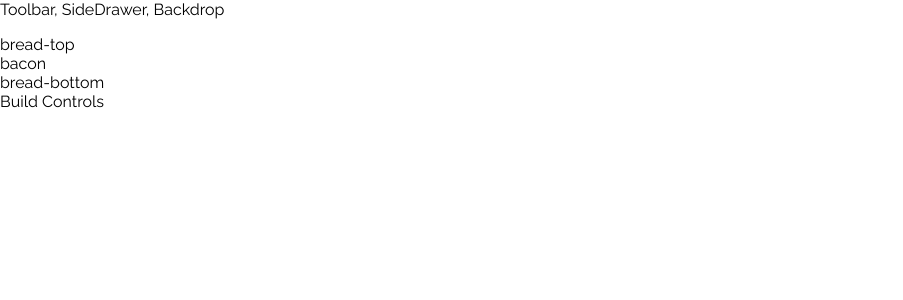
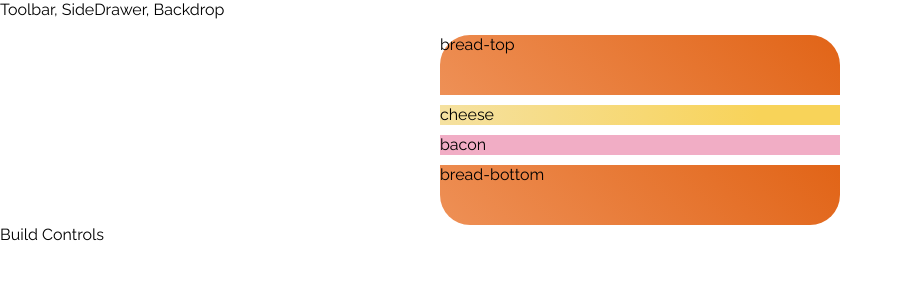
Before and after one commit to sofiapuch/burger-builder, a React (Create React App) app: page / in a window 1280 px wide. Shown: the top 300 px of the page, without its empty margins (0-903 px from the left). Built offline with nearby package versions, Linux system fonts and the light colour scheme.

Commit message:
Started basic burger styling

```diff
--- /dev/null
+++ b/src/components/Burger/Burger.scss
@@ -0,0 +1,40 @@
+$bread-border-radius: 30px;
+
+.burger {
+    align-items: center;
+    display: flex;
+    flex-direction: column;
+
+    &__ingredient {
+        height: 20px;
+        width: 400px;
+
+        &:not(:last-child) {
+            margin-bottom: 10px;
+        }
+
+        &--cheese {
+            background: linear-gradient(to right, #f5e1a0, #f8d359 80%);
+        }
+
+        &--bacon {
+            background: linear-gradient(to right, #f1adc5,  #f1adc5 80%);
+        }
+
+        &--bread-top,
+        &--bread-bottom {
+            height: 60px;
+            background: linear-gradient(45deg, #ee9056, darken(#ee9056, 15%));
+        }
+
+        &--bread-top {
+            border-top-left-radius: $bread-border-radius;
+            border-top-right-radius: $bread-border-radius;
+        }
+
+        &--bread-bottom {
+            border-bottom-left-radius: $bread-border-radius;
+            border-bottom-right-radius: $bread-border-radius;
+        }
+    }
+}
--- a/src/components/Burger/BurgerIngredient/index.js
+++ b/src/components/Burger/BurgerIngredient/index.js
@@ -7,7 +7,7 @@ const burgerIngredient = (props) => {
         return null;
     }
 
-    const ingredientClass = `burgerIngredient burgerIngredient--${props.type}`;
+    const ingredientClass = `burger__ingredient burger__ingredient--${props.type}`;
 
     return (
         <div className={ingredientClass}>{props.type}</div>
--- a/src/components/Burger/index.js
+++ b/src/components/Burger/index.js
@@ -1,11 +1,14 @@
 import React from 'react';
 import BurgerIngredient from './BurgerIngredient/index';
+
+import './Burger.scss';
 
 const burger = () => {
 
     return (
-        <div>
+        <div className='burger'>
             <BurgerIngredient type='bread-top' />
+            <BurgerIngredient type='cheese' />
             <BurgerIngredient type='bacon' />
             <BurgerIngredient type='bread-bottom' />
         </div>
--- a/src/components/Layout/Layout.scss
+++ b/src/components/Layout/Layout.scss
@@ -1,3 +1,7 @@
 .layout {
+    display: flex;
+    flex-direction: column;
+    justify-content: center;
+    // margin-top: rem(16);
     margin-top: 16px;
 }
--- a/src/index.js
+++ b/src/index.js
@@ -1,6 +1,6 @@
 import React from 'react';
 import ReactDOM from 'react-dom';
-import './index.css';
+import './index.scss';
 import App from './App';
 import reportWebVitals from './reportWebVitals';
 
--- a/src/index.css
+++ b/src/index.scss
@@ -4,3 +4,8 @@ body {
   -webkit-font-smoothing: antialiased;
   -moz-osx-font-smoothing: grayscale;
 }
+
+// @function rem($size) {
+//   $rem-size: $size / 16;
+//   @return #{$rem-size}rem;
+// }
```
